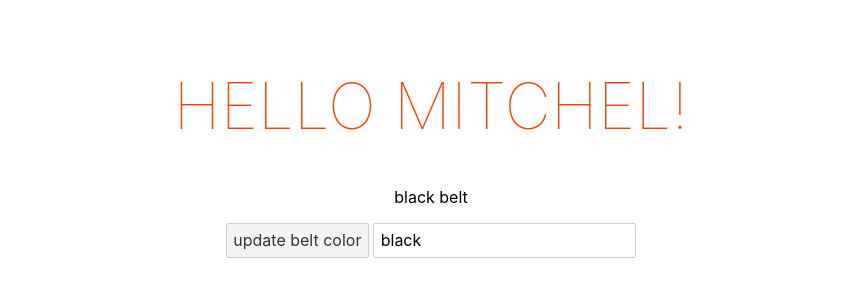
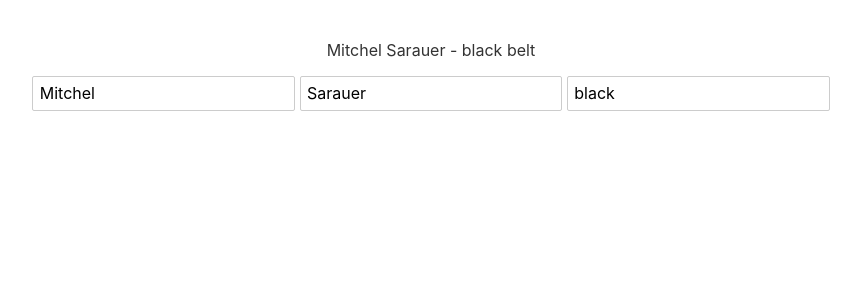
Before and after one commit to msarauer/learning-svelte, a Svelte app in the folder myproject/: page / in a window 1280 px wide. Shown: the top 300 px of the page, without its empty margins (209-1070 px from the left). Built offline with nearby package versions, Linux system fonts and the light colour scheme.

Commit message:
When added, a reactive value is added for a name

```diff
--- a/myproject/src/App.svelte
+++ b/myproject/src/App.svelte
@@ -1,6 +1,9 @@
 <script>
-  let name = "Mitchel";
+  let firstName = "Mitchel";
+  let lastName = "Sarauer";
   let beltColor = "black";
+
+  $: fullName = `${firstName} ${lastName}`;
 
   const handleClick = () => {
     beltColor = "orange";
@@ -11,10 +14,9 @@
 </script>
 
 <main>
-  <h1>Hello {name}!</h1>
-  <p style="color: {beltColor}">{beltColor} belt</p>
-  <button on:click={handleClick}>update belt color</button>
-  <!-- <input on:input={handleInput} type="text" value={beltColor} /> -->
+  <p>{fullName} - {beltColor} belt</p>
+  <input type="text" bind:value={firstName} />
+  <input type="text" bind:value={lastName} />
   <input type="text" bind:value={beltColor} />
 </main>
 
```
